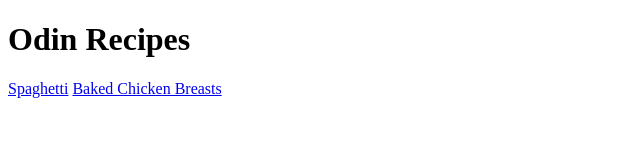
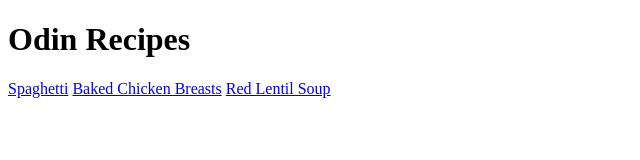
Before and after one commit to cumhurbabaoglu/odin-recipes, a plain HTML site: page index.html in a window 1280 px wide. Shown: the whole page, without its empty margins (0-640 px from the left). Drawn offline with Linux system fonts and the light colour scheme.

Commit message:
Add link to index.html

```diff
--- a/index.html
+++ b/index.html
@@ -9,5 +9,6 @@
     <h1>Odin Recipes</h1>
     <a href="recipes/spaghetti.html">Spaghetti</a>
     <a href="recipes/baked-chicken-breasts.html">Baked Chicken Breasts</a>
+    <a href="recipes/red-lentil-soup.html">Red Lentil Soup</a>
 </body>
 </html>
```
